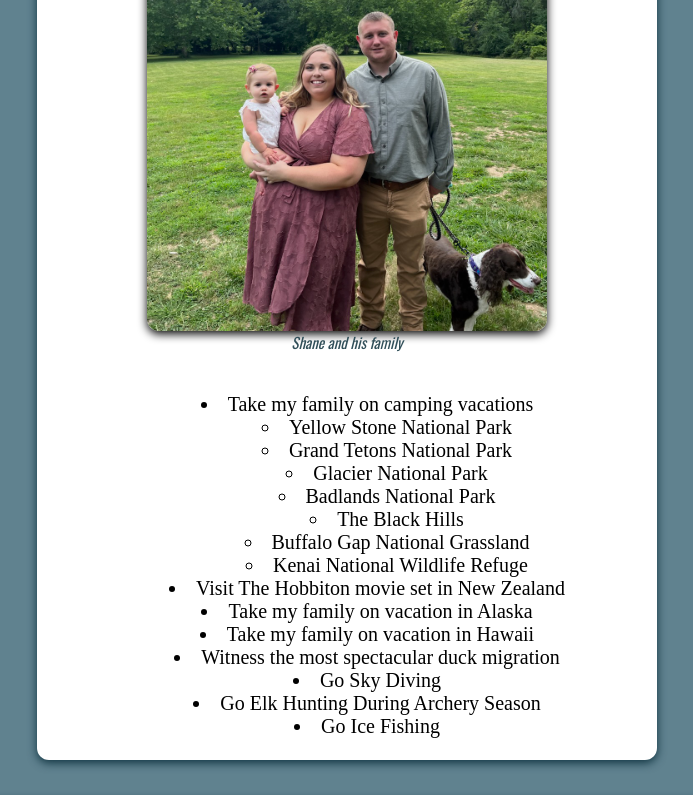
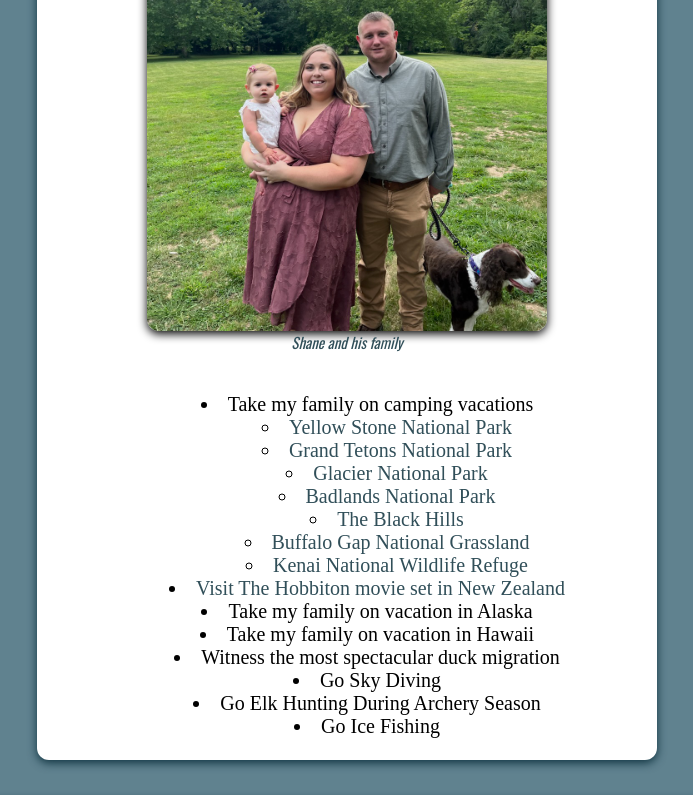
Before and after one commit to shaneh92/personal-portfolio, a plain HTML site: page index.html in a window 1280 px wide. Shown: the part 465-1260 px from the top of the page, without its empty margins (293-986 px from the left). Drawn offline with nearby package versions, Linux system fonts and the light colour scheme.

Commit message:
final
added links to bucket list
experimented with partials

```diff
--- a/index.html
+++ b/index.html
@@ -51,15 +51,15 @@
               <ul class="lists">
                   <li>Take my family on camping vacations</li>
                 <ul>
-                  <li>Yellow Stone National Park</li>
-                  <li>Grand Tetons National Park</li>
-                  <li>Glacier National Park</li>
-                  <li>Badlands National Park</li>
-                  <li>The Black Hills</li>
-                  <li>Buffalo Gap National Grassland</li>
-                  <li>Kenai National Wildlife Refuge</li>
+                  <li><a href="https://www.nps.gov/yell/index.htm" target="_blank">Yellow Stone National Park</a></li>
+                  <li><a href="https://www.nps.gov/grte/index.htm" target="_blank">Grand Tetons National Park</a></li>
+                  <li><a href="https://www.nps.gov/glac/index.htm" target="_blank">Glacier National Park</a></li>
+                  <li><a href="https://www.nps.gov/badl/index.htm" target="_blank">Badlands National Park</a></li>
+                  <li><a href="https://www.blackhillsbadlands.com/" target="_blank">The Black Hills</a></li>
+                  <li><a href="https://www.fs.usda.gov/recarea/nebraska/recarea/?recid=30329" target="_blank">Buffalo Gap National Grassland</a></li>
+                  <li><a href="https://www.fws.gov/refuge/kenai" target="_blank">Kenai National Wildlife Refuge</a></li>
                 </ul>
-                <li>Visit The Hobbiton movie set in New Zealand</li>
+                  <li><a href="https://www.hobbitontours.com/" target="_blank">Visit The Hobbiton movie set in New Zealand</a></li>
                   <li>Take my family on vacation in Alaska</li>
                   <li>Take my family on vacation in Hawaii</li>
                   <li>Witness the most spectacular duck migration</li>
--- a/site.css
+++ b/site.css
@@ -44,8 +44,7 @@ a:hover {
 }
 
 /* all headers for accent */
-h1 {
-}
+h1,
 h1,
 h2,
 h3,
```
Also changed, not shown: footer.js (+17 -16 lines), header.js (+13 -0 lines), projects.html (+2 -2 lines). Lines whose indentation alone changed are shown as unchanged.
